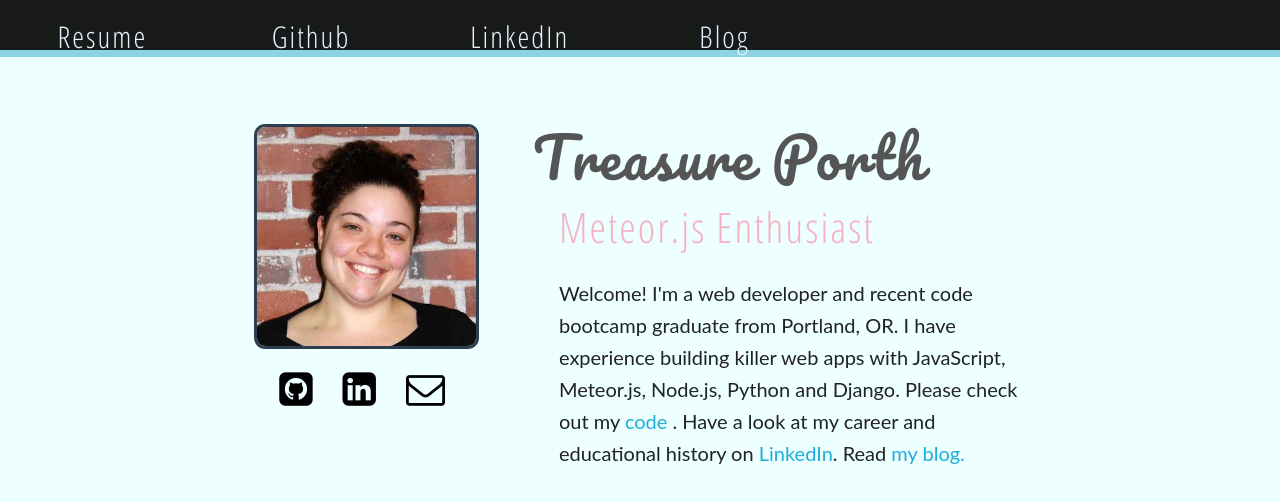
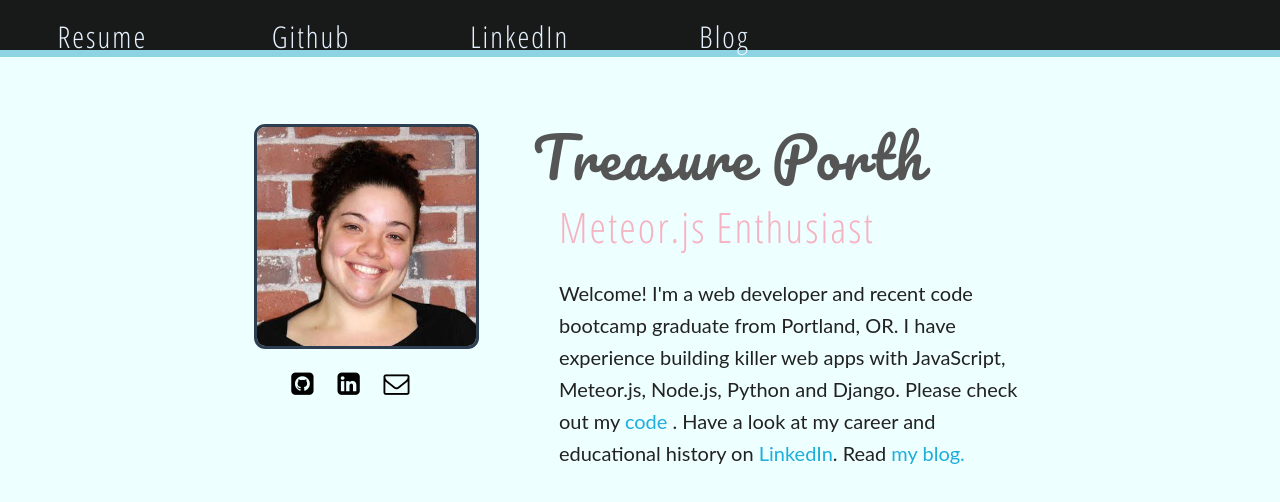
Before and after one commit to trezp/treasurep, a plain HTML site: page index.html in a window 1280 px wide. Drawn offline with nearby package versions, Linux system fonts and the light colour scheme.

Commit message:
Responsive adjustments

```diff
--- a/css/styles.css
+++ b/css/styles.css
@@ -152,8 +152,12 @@ h2 {
 }
 
 i {
-	color: white;
-	padding: 3px;
+
+	text-align: center;
+}
+
+.fa-github-square {
+	margin-left: 15px;
 }
 
 .contact-list i:hover {
@@ -189,28 +193,18 @@ li:hover i {
 	border-radius: 5px;
 }
 
-@media (max-width: 600px) {
+
+/**************MEDIA QUERIES ***********/
+
+@media (max-width: 700px) {
 	.contact-list {
 		display: none;
 	}
-}
-
-
-@media(max-width: 700px){
-	/*.switch {
-    height: 70px;
-    padding: 5px;
-    margin: 4px 0px 0px;
-    text-align: center;
-	}*/
 
 	h2 {
 		font-size: 2.3em;
 		height: 50px;
 	}
-}
-
-@media (max-width: 500px) {
 	#nav-small {
 		display: block;
 		width: 100%;
--- a/index.html
+++ b/index.html
@@ -77,9 +77,9 @@
     		<img class="treasureIMG u-max-full-width" src="images/headshotsquare.jpg"/>
       </div>
           <ul class="contact-list">
-            <a href="https://github.com/trezp?tab=repositories"><i class="fa fa-github-square fa-2x"></i></a>
-            <a href="https://www.linkedin.com/in/treasureporth"><i class="fa fa-linkedin-square fa-2x"></i></a>
-            <a href="mailto:treasure.porth@gmail.com"><i class="fa fa-envelope-o fa-2x" ></i></a>
+            <a href="https://github.com/trezp?tab=repositories"><i class="fa fa-github-square fa-lg"></i></a>
+            <a href="https://www.linkedin.com/in/treasureporth"><i class="fa fa-linkedin-square fa-lg"></i></a>
+            <a href="mailto:treasure.porth@gmail.com"><i class="fa fa-envelope-o fa-lg" ></i></a>
         </ul>
       </div>
 
```
